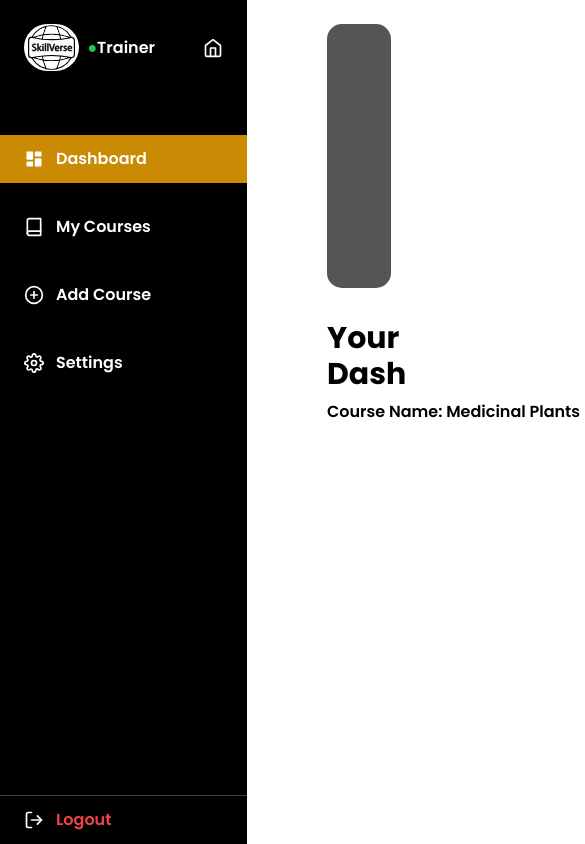
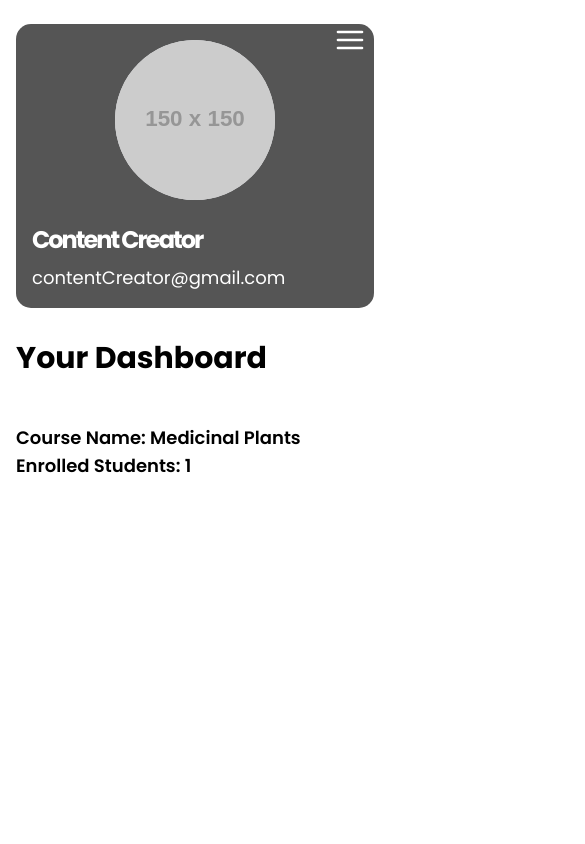
Before and after one commit to mixedreality100/Skillverse, a React (Vite) app in the folder client/: page /content-creator-dashboard in a window 390 px wide. Shown: the top 844 px of the page, 585 px wide, since content can reach past the window. Built offline with nearby package versions, Linux system fonts and the light colour scheme; a web font is replaced by a local one.

Commit message:
Updated Responsiveness

```diff
--- a/client/src/components/ContentCreatorDashboard.jsx
+++ b/client/src/components/ContentCreatorDashboard.jsx
@@ -1,5 +1,5 @@
-import React, { useState, useEffect } from "react";
-import { FiHome, FiPlusCircle, FiBook, FiSettings, FiLogOut } from 'react-icons/fi';
+import React, { useState } from "react";
+import { FiHome, FiPlusCircle, FiBook, FiSettings, FiLogOut, FiMenu } from 'react-icons/fi';
 import { useNavigate } from "react-router-dom";
 import AddCourse from './AddCourse';
 import AddModule from './AddModule';
@@ -10,33 +10,31 @@ import { RiDashboardFill } from 'react-icons/ri';
 
 export const ContentCreatorDashboard = () => {
   const [currentComponent, setCurrentComponent] = useState('dashboard');
+  const [isSidebarOpen, setIsSidebarOpen] = useState(false); // For mobile sidebar toggle
   const [userInfo, setUserInfo] = useState(() => {
-    // Load userInfo from localStorage if available
     const savedUserInfo = localStorage.getItem('userInfo');
     return savedUserInfo ? JSON.parse(savedUserInfo) : {
       name: 'Content Creator',
       email: 'contentCreator@gmail.com',
       password: '',
-      profilePicture: 'https://via.placeholder.com/150' // Default profile picture
+      profilePicture: 'https://via.placeholder.com/150'
     };
   });
   const navigate = useNavigate();
 
   const courses = [
     { id: 1, name: 'Medicinal Plants', enrolledStudents: 1 }
-    // Add more courses as needed
   ];
 
   // Dashboard component
   const DashboardContent = () => (
     <div className="grid grid-cols-1 md:grid-cols-2 lg:grid-cols-3 gap-6">
       <h2 className="text-3xl font-bold mb-6">Your Dashboard</h2>
-      {/* Dashboard Starts */}
       {courses.map(course => (
-        <div key={course.id} className="mb-4 absolute top-[400px]">
-          <p>
+        <div key={course.id} className="mb-4">
+          <p className="text-lg">
             <span>Course Name: {course.name}</span>
-            <span className="inline-block mx-80"> {/* Adjust mx-10 for more or less space */}
+            <span className="block md:inline-block md:ml-4">
               Enrolled Students: {course.enrolledStudents}
             </span>
           </p>
@@ -47,27 +45,38 @@ export const ContentCreatorDashboard = () => {
 
   // Function to handle logout
   const handleLogout = () => {
-    // Perform any logout logic here (e.g., clearing tokens)
-    navigate('/login'); // Navigate to LoginPage
+    navigate('/login');
   };
 
   // Function to update user info
   const updateUserInfo = (newInfo) => {
     setUserInfo(newInfo);
-    localStorage.setItem('userInfo', JSON.stringify(newInfo)); // Update localStorage
+    localStorage.setItem('userInfo', JSON.stringify(newInfo));
   };
 
   return (
     <div className="flex h-screen bg-white font-poppins font-semibold">
+      {/* Mobile Hamburger Menu (Right Side) */}
+      <div className="md:hidden fixed top-6 right-6 z-50">
+        <FiMenu
+          className="w-8 h-8 cursor-pointer text-white"
+          onClick={() => setIsSidebarOpen(!isSidebarOpen)}
+        />
+      </div>
+
       {/* Left Navigation Bar */}
-      <div className="fixed w-[247px] bg-black text-white h-full">
+      <div
+        className={`fixed w-64 bg-black text-white h-full transform ${
+          isSidebarOpen ? 'translate-x-0' : '-translate-x-full'
+        } md:translate-x-0 transition-transform duration-300 ease-in-out z-40`}
+      >
         {/* Logo Area */}
         <div className="flex items-center p-6">
           <div className="w-20 h-15 rounded-full bg-white flex items-center justify-center">
             <img
               src="./src/assets/skillverse.svg"
               alt="Company logo"
-            className="w-[47px] aspect-square"
+              className="w-12 aspect-square"
             />
           </div>
           <span className="ml-2 text-white flex items-center">
@@ -81,68 +90,29 @@ export const ContentCreatorDashboard = () => {
 
         {/* Navigation Menu */}
         <nav className="mt-10">
+          {[
+            { icon: <RiDashboardFill className="w-5 h-5 mr-3" />, label: 'Dashboard', component: 'dashboard' },
+            { icon: <FiBook className="w-5 h-5 mr-3" />, label: 'My Courses', component: 'my-courses' },
+            { icon: <FiPlusCircle className="w-5 h-5 mr-3" />, label: 'Add Course', component: 'add-course' },
+            { icon: <FiSettings className="w-5 h-5 mr-3" />, label: 'Settings', component: 'settings' },
+          ].map((item, index) => (
             <div
-            className={`flex items-center px-6 py-3 cursor-pointer mb-[20px] ${
-              currentComponent === 'dashboard' ? 'bg-yellow-600' : 'hover:bg-gray-800'
+              key={index}
+              className={`flex items-center px-6 py-3 cursor-pointer mb-5 ${
+                currentComponent === item.component ? 'bg-yellow-600' : 'hover:bg-gray-800'
               }`}
-            onClick={() => setCurrentComponent('dashboard')}
+              onClick={() => {
+                setCurrentComponent(item.component);
+                setIsSidebarOpen(false); // Close sidebar on mobile after selection
+              }}
             >
-            <RiDashboardFill className="w-5 h-5 mr-3" />
-            <span className="text-white">Dashboard</span>
+              {item.icon}
+              <span className="text-white">{item.label}</span>
             </div>
-
-          <div
-            className={`flex items-center px-6 py-3 cursor-pointer mb-[20px] ${
-              currentComponent === 'my-courses' ? 'bg-yellow-600' : 'hover:bg-gray-800'
-            }`}
-            onClick={() => setCurrentComponent('my-courses')}
-          >
-            <FiBook className="w-5 h-5 mr-3" />
-            <span className="text-white">My Courses</span>
-          </div>
-
-          <div
-            className={`flex items-center px-6 py-3 cursor-pointer mb-[20px] ${
-              currentComponent === 'add-course' ? 'bg-yellow-600' : 'hover:bg-gray-800'
-            }`}
-            onClick={() => setCurrentComponent('add-course')}
-          >
-            <FiPlusCircle className="w-5 h-5 mr-3" />
-            <span className="text-white">Add Course</span>
-          </div>
-
-          {/* <div
-            className={`flex items-center px-6 py-3 cursor-pointer mb-[20px] ${
-              currentComponent === 'add-module' ? 'bg-yellow-600' : 'hover:bg-gray-800'
-            }`}
-            onClick={() => setCurrentComponent('add-module')}
-          >
-            <FiPlusCircle className="w-5 h-5 mr-3" />
-            <span className="text-white">Add Module</span>
-          </div>
-
-          <div
-            className={`flex items-center px-6 py-3 cursor-pointer mb-[20px] ${
-              currentComponent === 'add-quiz' ? 'bg-yellow-600' : 'hover:bg-gray-800'
-            }`}
-            onClick={() => setCurrentComponent('add-quiz')}
-          >
-            <FiPlusCircle className="w-5 h-5 mr-3" />
-            <span className="text-white">Add Quiz</span>
-          </div> */}
-
-          <div
-            className={`flex items-center px-6 py-3 cursor-pointer mb-[20px] ${
-              currentComponent === 'settings' ? 'bg-yellow-600' : 'hover:bg-gray-800'
-            }`}
-            onClick={() => setCurrentComponent('settings')}
-          >
-            <FiSettings className="w-5 h-5 mr-3" />
-            <span className="text-white">Settings</span>
-          </div>
+          ))}
 
           {/* Logout at bottom */}
-          <div className="absolute bottom-0 w-[247px] border-t border-gray-700">
+          <div className="absolute bottom-0 w-64 border-t border-gray-700">
             <div className="flex items-center px-6 py-3 cursor-pointer hover:bg-gray-800" onClick={handleLogout}>
               <FiLogOut className="w-5 h-5 mr-3" />
               <span className="text-red-500">Logout</span>
@@ -152,25 +122,21 @@ export const ContentCreatorDashboard = () => {
       </div>
 
       {/* Main Content Area */}
-      <div className="flex-1 ml-[247px] bg-white overflow-y-auto px-20 py-6">
+      <div className="flex-1 md:ml-64 bg-white overflow-y-auto px-4 md:px-20 py-6">
         {/* Header */}
-        <header className="bg-[#555555] rounded-[15px] p-8 flex items-center">
-          <div className="w-[260px] h-[200px] bg-gray-200 rounded-full overflow-hidden">
+        <header className="bg-[#555555] rounded-[15px] p-4 md:p-8 flex flex-col md:flex-row items-center">
+          <div className="w-40 h-40 md:w-64 md:h-64 bg-gray-200 rounded-full overflow-hidden">
             <img
               className="w-full h-full object-cover"
               src={userInfo.profilePicture}
               alt="Profile"
             />
           </div>
-          <div className="ml-10 flex justify-between w-full">
+          <div className="md:ml-10 mt-6 md:mt-0 flex flex-col md:flex-row justify-between w-full">
             <div>
-              <h1 className="text-[40px] font-bold tracking-[-2px] text-white">{userInfo.name}</h1>
-              <p className="text-[22px] font-light mt-2 text-white">{userInfo.email}</p>
+              <h1 className="text-2xl md:text-4xl font-bold tracking-[-2px] text-white">{userInfo.name}</h1>
+              <p className="text-lg md:text-2xl font-light mt-2 text-white">{userInfo.email}</p>
             </div>
-
-            {/* <div>
-              <h2 className="text-[50px] font-bold tracking-[-2px] px-[60px]">YOUR DASHBOARD</h2>
-            </div> */}
           </div>
         </header>
 
@@ -181,12 +147,9 @@ export const ContentCreatorDashboard = () => {
           {currentComponent === 'add-module' && <AddModule />}
           {currentComponent === 'add-quiz' && <AddQuiz />}
           {currentComponent === 'my-courses' && <MyCourses />}
-          {currentComponent === 'settings' &&
-            <Settings
-              userInfo={userInfo}
-              updateUserInfo={updateUserInfo}
-            />
-          }
+          {currentComponent === 'settings' && (
+            <Settings userInfo={userInfo} updateUserInfo={updateUserInfo} />
+          )}
         </main>
       </div>
     </div>
--- a/client/src/components/LearnerDashboard.jsx
+++ b/client/src/components/LearnerDashboard.jsx
@@ -1,6 +1,6 @@
 import React, { useState, useEffect } from "react";
 import { useNavigate } from "react-router-dom";
-import { FiHome, FiAward, FiBook, FiSettings, FiLogOut } from 'react-icons/fi';
+import { FiHome, FiAward, FiBook, FiSettings, FiLogOut, FiMenu } from 'react-icons/fi';
 import { RiDashboardFill } from 'react-icons/ri';
 import { useUser, useAuth } from "@clerk/clerk-react"; // Add Clerk imports
 import LearnerMyCourses from './LearnerMyCourses';
@@ -9,6 +9,7 @@ import Settings from './LearnerSettings';
 
 export const LearnerDashboard = () => {
   const [currentComponent, setCurrentComponent] = useState('dashboard');
+  const [isSidebarOpen, setIsSidebarOpen] = useState(false); // For mobile sidebar toggle
   const [userInfo, setUserInfo] = useState({
     id: 9,
     name: 'Dylan Frias',
@@ -164,7 +165,7 @@ export const LearnerDashboard = () => {
           {enrolledCourses.map((enrollment) => {
             const courseId = enrollment.course_id || 6; // Fallback to course ID 6 if undefined
             return (
-              <div key={enrollment.id} className="w-1/3 text-center border border-gray-300 rounded-lg shadow-lg p-3 relative">
+              <div key={enrollment.id} className="w-full md:w-1/3 text-center border border-gray-300 rounded-lg shadow-lg p-3 relative">
                 {courseId ? (
                   <React.Suspense fallback={<div className="w-full h-40 bg-gray-300 rounded-lg" />}>
                     <CourseImage courseId={courseId} />
@@ -211,14 +212,27 @@ export const LearnerDashboard = () => {
 
   return (
     <div className="flex h-screen bg-white font-poppins font-semibold">
-      <div className="fixed w-[247px] bg-black text-white h-full">
+      {/* Mobile Hamburger Menu (Right Side) */}
+      <div className="md:hidden fixed top-6 right-6 z-50">
+        <FiMenu
+          className="w-8 h-8 cursor-pointer text-white"
+          onClick={() => setIsSidebarOpen(!isSidebarOpen)}
+        />
+      </div>
+
+      {/* Left Navigation Bar */}
+      <div
+        className={`fixed w-64 bg-black text-white h-full transform ${
+          isSidebarOpen ? 'translate-x-0' : '-translate-x-full'
+        } md:translate-x-0 transition-transform duration-300 ease-in-out z-40`}
+      >
         <div className="flex items-center p-6">
           <div className="w-20 h-15 rounded-full bg-white flex items-center justify-center">
-          <img
-            src="./src/assets/skillverse.svg"
-            alt="Company logo"
-            className="w-[47px] aspect-square"
-          />
+            <img
+              src="./src/assets/skillverse.svg"
+              alt="Company logo"
+              className="w-[47px] aspect-square"
+            />
           </div>
           <span className="ml-2 text-white flex items-center">
             <span className="text-green-500">●</span> Learner
@@ -233,7 +247,10 @@ export const LearnerDashboard = () => {
             className={`flex items-center px-6 py-3 cursor-pointer mb-[50px] ${
               currentComponent === 'dashboard' ? 'bg-yellow-600' : 'hover:bg-gray-800'
             }`}
-            onClick={() => setCurrentComponent('dashboard')}
+            onClick={() => {
+              setCurrentComponent('dashboard');
+              setIsSidebarOpen(false); // Close sidebar on mobile after selection
+            }}
           >
             <RiDashboardFill className="w-5 h-5 mr-3" />
             <span className="text-white">Dashboard</span>
@@ -242,7 +259,10 @@ export const LearnerDashboard = () => {
             className={`flex items-center px-6 py-3 cursor-pointer mb-[50px] ${
               currentComponent === 'certificates' ? 'bg-yellow-600' : 'hover:bg-gray-800'
             }`}
-            onClick={() => setCurrentComponent('certificates')}
+            onClick={() => {
+              setCurrentComponent('certificates');
+              setIsSidebarOpen(false); // Close sidebar on mobile after selection
+            }}
           >
             <FiAward className="w-5 h-5 mr-3" />
             <span className="text-white">Certificates</span>
@@ -251,12 +271,15 @@ export const LearnerDashboard = () => {
             className={`flex items-center px-6 py-3 cursor-pointer mb-[50px] ${
               currentComponent === 'settings' ? 'bg-yellow-600' : 'hover:bg-gray-800'
             }`}
-            onClick={() => setCurrentComponent('settings')}
+            onClick={() => {
+              setCurrentComponent('settings');
+              setIsSidebarOpen(false); // Close sidebar on mobile after selection
+            }}
           >
             <FiSettings className="w-5 h-5 mr-3" />
             <span className="text-white">Settings</span>
           </div>
-          <div className="absolute bottom-0 w-[247px] border-t border-gray-700">
+          <div className="absolute bottom-0 w-64 border-t border-gray-700">
             <div className="flex items-center px-6 py-3 cursor-pointer hover:bg-gray-800" onClick={handleLogout}>
               <FiLogOut className="w-5 h-5 mr-3" />
               <span className="text-red-500">Logout</span>
@@ -264,19 +287,21 @@ export const LearnerDashboard = () => {
           </div>
         </nav>
       </div>
-      <div className="flex-1 ml-[247px] bg-white overflow-y-auto px-20 py-6">
-        <header className="bg-[#ffc134] rounded-[15px] p-8 flex items-center">
-          <div className="w-[260px] h-[200px] bg-gray-200 rounded-full overflow-hidden">
+
+      {/* Main Content Area */}
+      <div className="flex-1 md:ml-64 bg-white overflow-y-auto px-4 md:px-20 py-6">
+        <header className="bg-[#555555] rounded-[15px] p-4 md:p-8 flex flex-col md:flex-row items-center">
+          <div className="w-40 h-40 md:w-64 md:h-64 bg-gray-200 rounded-full overflow-hidden">
             <img
               className="w-full h-full object-cover"
               src={userInfo.profilePicture}
               alt="Profile"
             />
           </div>
-          <div className="ml-10 flex justify-between w-full">
+          <div className="md:ml-10 mt-6 md:mt-0 flex flex-col md:flex-row justify-between w-full">
             <div>
-              <h1 className="text-[40px] font-bold tracking-[-2px]">{userInfo.name}</h1>
-              <p className="text-[22px] font-light mt-2">{userInfo.email}</p>
+              <h1 className="text-2xl md:text-4xl font-bold tracking-[-2px] text-white">{userInfo.name}</h1>
+              <p className="text-lg md:text-2xl font-light mt-2 text-white">{userInfo.email}</p>
             </div>
             {userProgress && (
               <div className="bg-white p-4 rounded-lg shadow-md">
@@ -296,7 +321,6 @@ export const LearnerDashboard = () => {
         </header>
         <main className="mt-8">
           {currentComponent === 'dashboard' && <DashboardContent />}
-          {currentComponent === 'my-courses' && <LearnerMyCourses />}
           {currentComponent === 'certificates' && <LearnerCertificates />}
           {currentComponent === 'settings' &&
             <Settings
```
Lines whose indentation alone changed are shown as unchanged.
